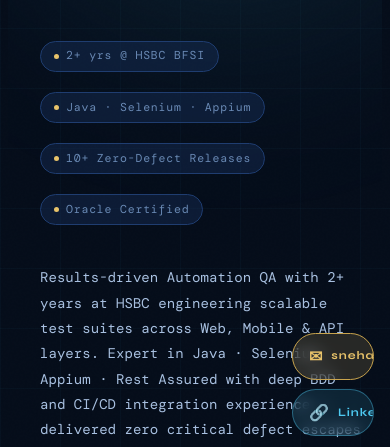
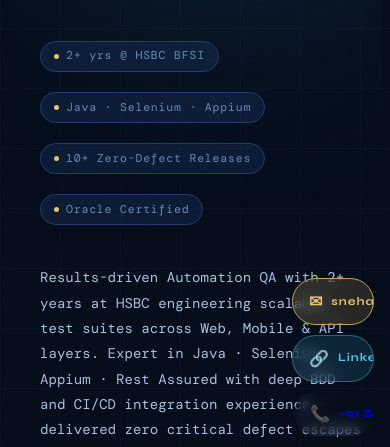
Before and after one commit to snehapritmani27/Sneha-Pritmani-Portfolio, a plain HTML site: page index.html in a window 390 px wide. Shown: the part 392-839 px from the top of the page. Drawn offline with nearby package versions, Linux system fonts and the light colour scheme; a web font is replaced by a local one.

Commit message:
Add phone link to index.html

```diff
--- a/index.html
+++ b/index.html
@@ -25,6 +25,10 @@
   <a class="qc-btn linkedin" href="https://linkedin.com/in/sneha-pritmani27" target="_blank">
     <span class="qc-icon">🔗</span>
     <span class="qc-label">LinkedIn Profile</span>
+  </a>
+  <a class="qc-btn phone" href="tel:+918989000473">
+    <span class="qc-icon">📞</span>
+    <span class="qc-label">+91 8989000473</span>
   </a>
 </div>
 
```
